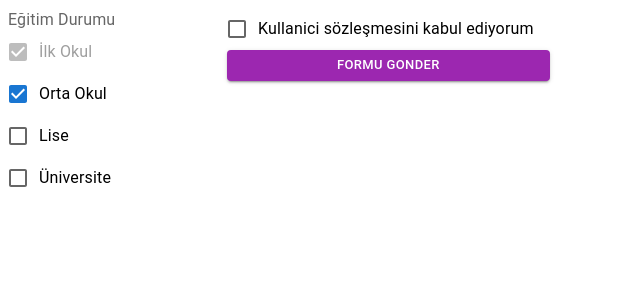
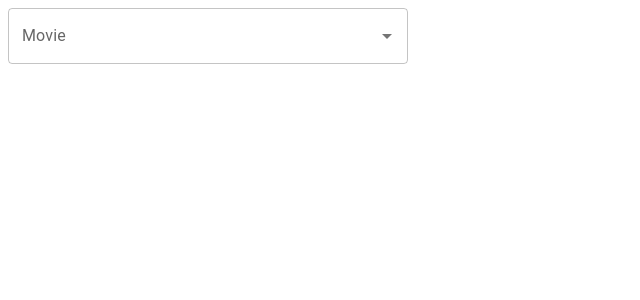
Before and after one commit to GokhanKus/ReactTraining, a React (Vite) app in the folder 16.material-ui/: page / in a window 1280 px wide. Shown: the top 300 px of the page, without its empty margins (0-640 px from the left). Built offline with nearby package versions, Linux system fonts and the light colour scheme.

Commit message:
MUI AutoComplete

```diff
--- a/16.material-ui/src/App.jsx
+++ b/16.material-ui/src/App.jsx
@@ -1,8 +1,10 @@
+import { Autocomplete } from '@mui/material'
 import './App.css'
 import MUIButton from './components/MUIButton'
 import MUICheckBox from './components/MUICheckBox'
 import MUISelect from './components/MUISelect'
 import MUITextField from './components/MUITextField'
+import MUIAutoComplete from './components/MUIAutoComplete'
 
 function App() {
 
@@ -11,7 +13,8 @@
       {/* <MUIButton /> */}
       {/* <MUITextField /> */}
       {/* <MUISelect /> */}
-      <MUICheckBox />
+      {/* <MUICheckBox /> */}
+      <MUIAutoComplete />
     </div>
   )
 }
--- /dev/null
+++ b/16.material-ui/src/components/MUIAutoComplete.jsx
@@ -0,0 +1,20 @@
+import React from 'react'
+import TextField from '@mui/material/TextField';
+import Autocomplete from '@mui/material/Autocomplete';
+import top100Films from '../movies';
+
+function MUIAutoComplete() {
+    console.log(top100Films);
+    return (
+
+        <div>
+            <Autocomplete
+                options={top100Films}
+                sx={{ width: 400 }}
+                renderInput={(params) => <TextField {...params} label="Movie" />}
+            />
+        </div >
+    )
+}
+
+export default MUIAutoComplete
--- /dev/null
+++ b/16.material-ui/src/movies.js
@@ -0,0 +1,129 @@
+// Top 100 films as rated by IMDb users. http://www.imdb.com/chart/top
+const top100Films = [
+    { label: 'The Shawshank Redemption', year: 1994 },
+    { label: 'The Godfather', year: 1972 },
+    { label: 'The Godfather: Part II', year: 1974 },
+    { label: 'The Dark Knight', year: 2008 },
+    { label: '12 Angry Men', year: 1957 },
+    { label: "Schindler's List", year: 1993 },
+    { label: 'Pulp Fiction', year: 1994 },
+    {
+        label: 'The Lord of the Rings: The Return of the King',
+        year: 2003,
+    },
+    { label: 'The Good, the Bad and the Ugly', year: 1966 },
+    { label: 'Fight Club', year: 1999 },
+    {
+        label: 'The Lord of the Rings: The Fellowship of the Ring',
+        year: 2001,
+    },
+    {
+        label: 'Star Wars: Episode V - The Empire Strikes Back',
+        year: 1980,
+    },
+    { label: 'Forrest Gump', year: 1994 },
+    { label: 'Inception', year: 2010 },
+    {
+        label: 'The Lord of the Rings: The Two Towers',
+        year: 2002,
+    },
+    { label: "One Flew Over the Cuckoo's Nest", year: 1975 },
+    { label: 'Goodfellas', year: 1990 },
+    { label: 'The Matrix', year: 1999 },
+    { label: 'Seven Samurai', year: 1954 },
+    {
+        label: 'Star Wars: Episode IV - A New Hope',
+        year: 1977,
+    },
+    { label: 'City of God', year: 2002 },
+    { label: 'Se7en', year: 1995 },
+    { label: 'The Silence of the Lambs', year: 1991 },
+    { label: "It's a Wonderful Life", year: 1946 },
+    { label: 'Life Is Beautiful', year: 1997 },
+    { label: 'The Usual Suspects', year: 1995 },
+    { label: 'Léon: The Professional', year: 1994 },
+    { label: 'Spirited Away', year: 2001 },
+    { label: 'Saving Private Ryan', year: 1998 },
+    { label: 'Once Upon a Time in the West', year: 1968 },
+    { label: 'American History X', year: 1998 },
+    { label: 'Interstellar', year: 2014 },
+    { label: 'Casablanca', year: 1942 },
+    { label: 'City Lights', year: 1931 },
+    { label: 'Psycho', year: 1960 },
+    { label: 'The Green Mile', year: 1999 },
+    { label: 'The Intouchables', year: 2011 },
+    { label: 'Modern Times', year: 1936 },
+    { label: 'Raiders of the Lost Ark', year: 1981 },
+    { label: 'Rear Window', year: 1954 },
+    { label: 'The Pianist', year: 2002 },
+    { label: 'The Departed', year: 2006 },
+    { label: 'Terminator 2: Judgment Day', year: 1991 },
+    { label: 'Back to the Future', year: 1985 },
+    { label: 'Whiplash', year: 2014 },
+    { label: 'Gladiator', year: 2000 },
+    { label: 'Memento', year: 2000 },
+    { label: 'The Prestige', year: 2006 },
+    { label: 'The Lion King', year: 1994 },
+    { label: 'Apocalypse Now', year: 1979 },
+    { label: 'Alien', year: 1979 },
+    { label: 'Sunset Boulevard', year: 1950 },
+    {
+        label: 'Dr. Strangelove or: How I Learned to Stop Worrying and Love the Bomb',
+        year: 1964,
+    },
+    { label: 'The Great Dictator', year: 1940 },
+    { label: 'Cinema Paradiso', year: 1988 },
+    { label: 'The Lives of Others', year: 2006 },
+    { label: 'Grave of the Fireflies', year: 1988 },
+    { label: 'Paths of Glory', year: 1957 },
+    { label: 'Django Unchained', year: 2012 },
+    { label: 'The Shining', year: 1980 },
+    { label: 'WALL·E', year: 2008 },
+    { label: 'American Beauty', year: 1999 },
+    { label: 'The Dark Knight Rises', year: 2012 },
+    { label: 'Princess Mononoke', year: 1997 },
+    { label: 'Aliens', year: 1986 },
+    { label: 'Oldboy', year: 2003 },
+    { label: 'Once Upon a Time in America', year: 1984 },
+    { label: 'Witness for the Prosecution', year: 1957 },
+    { label: 'Das Boot', year: 1981 },
+    { label: 'Citizen Kane', year: 1941 },
+    { label: 'North by Northwest', year: 1959 },
+    { label: 'Vertigo', year: 1958 },
+    {
+        label: 'Star Wars: Episode VI - Return of the Jedi',
+        year: 1983,
+    },
+    { label: 'Reservoir Dogs', year: 1992 },
+    { label: 'Braveheart', year: 1995 },
+    { label: 'M', year: 1931 },
+    { label: 'Requiem for a Dream', year: 2000 },
+    { label: 'Amélie', year: 2001 },
+    { label: 'A Clockwork Orange', year: 1971 },
+    { label: 'Like Stars on Earth', year: 2007 },
+    { label: 'Taxi Driver', year: 1976 },
+    { label: 'Lawrence of Arabia', year: 1962 },
+    { label: 'Double Indemnity', year: 1944 },
+    {
+        label: 'Eternal Sunshine of the Spotless Mind',
+        year: 2004,
+    },
+    { label: 'Amadeus', year: 1984 },
+    { label: 'To Kill a Mockingbird', year: 1962 },
+    { label: 'Toy Story 3', year: 2010 },
+    { label: 'Logan', year: 2017 },
+    { label: 'Full Metal Jacket', year: 1987 },
+    { label: 'Dangal', year: 2016 },
+    { label: 'The Sting', year: 1973 },
+    { label: '2001: A Space Odyssey', year: 1968 },
+    { label: "Singin' in the Rain", year: 1952 },
+    { label: 'Toy Story', year: 1995 },
+    { label: 'Bicycle Thieves', year: 1948 },
+    { label: 'The Kid', year: 1921 },
+    { label: 'Inglourious Basterds', year: 2009 },
+    { label: 'Snatch', year: 2000 },
+    { label: '3 Idiots', year: 2009 },
+    { label: 'Monty Python and the Holy Grail', year: 1975 },
+];
+
+export default top100Films;
```
